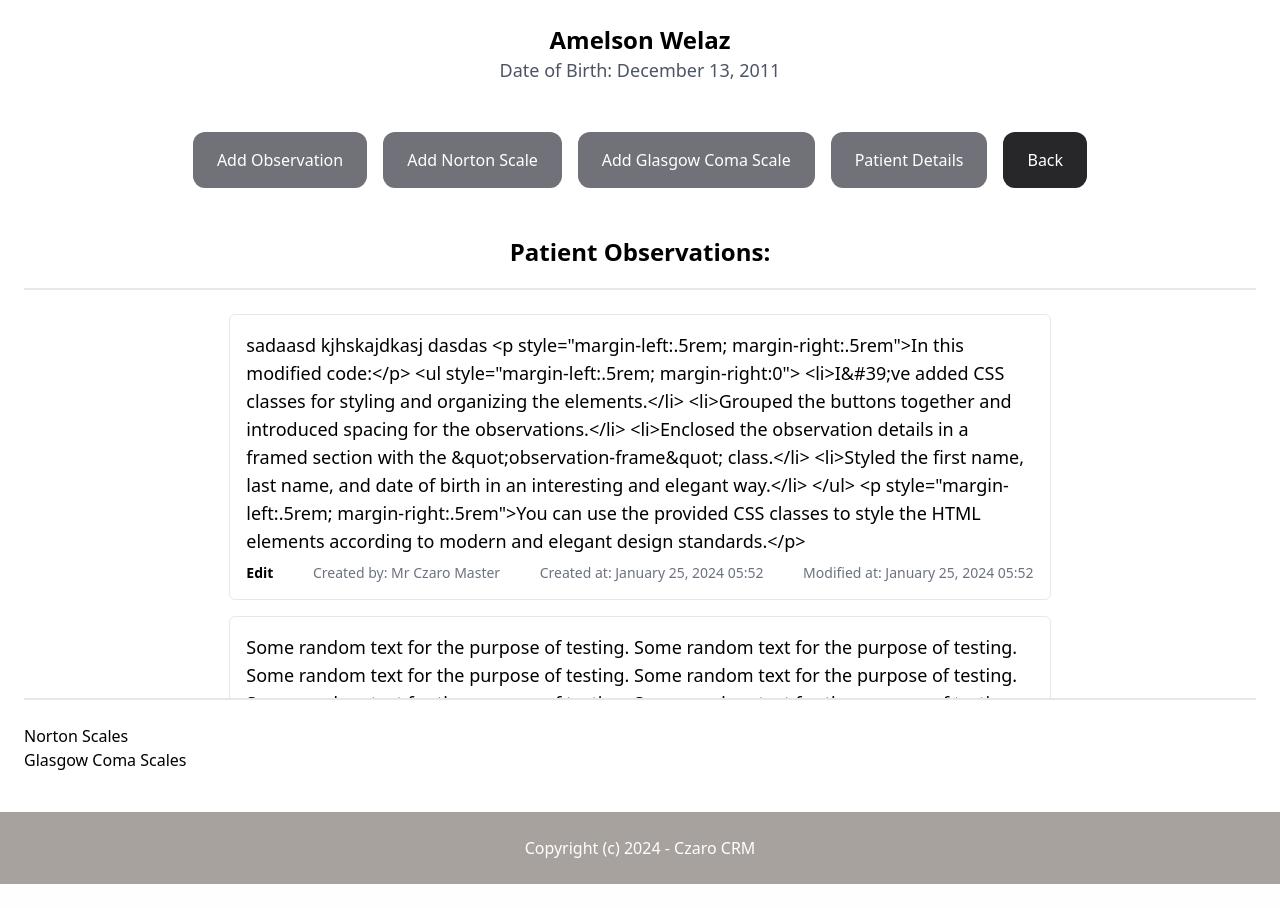
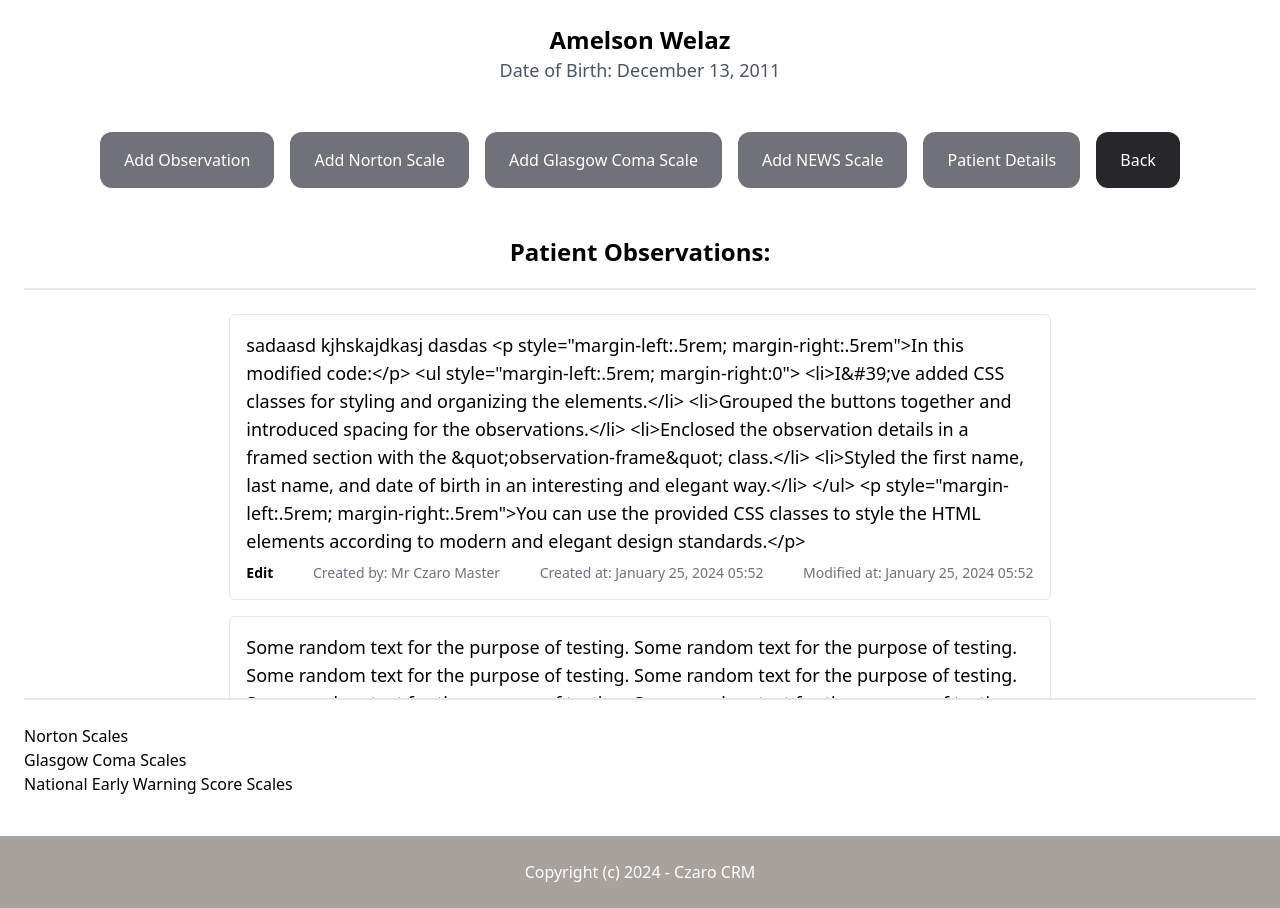
Before and after one commit to MrCzaro/Czaro_CRM, a Django app: page /patient/47fbee86-c528-4bd6-9041-1d184f406c07/patient-page/ in a window 1280 px wide. Shown: the part 76-984 px from the top of the page. Before the commit the page ends 960 px from the top, so only its background shows below. Run offline with Django 5.2, Linux system fonts and the light colour scheme; a user stored in the database is signed in; data comes from the database, SQL or seed files in the repository; both versions use the stored data as it was after the commit; some libraries are stand-ins or nearby versions.

Commit message:
Commit 31/1/24

```diff
--- a/patient/views.py
+++ b/patient/views.py
@@ -53,12 +53,14 @@ def patient_page(request, pk):
     observations = patient.observations.all()
     norton_scales = patient.norton.all()
     glasgow_scales = patient.glasgow.all()
+    news_scales = patient.news.all()
     context = {
         "patient" : patient,
         "title" : "Patient Page",
         "observations": observations,
         "norton_scales" : norton_scales,
         "glasgow_scales": glasgow_scales,
+        "news_scales": news_scales,
     }
 
     return render(request, "patient_page.html", context)
--- a/scales/models.py
+++ b/scales/models.py
@@ -188,7 +188,7 @@ class NewsScale(models.Model):
     heart_rate = models.IntegerField(validators=[MinValueValidator(0), MaxValueValidator(300)])
     level_of_consciousness = models.CharField(max_length=60,choices=LOC_CHOICES, default="awake")
     total_score = models.IntegerField(blank=True, null=True)
-    score_interpretation = models.CharField(max_length=255, blank=True, null=True)
+    score_interpretation = models.TextField()
 
     class Meta:
         ordering = ("-created_at",)
--- a/scales/views.py
+++ b/scales/views.py
@@ -120,7 +120,7 @@ def add_news_scale(request, pk):
         "patient_id" : patient.id,
     }
 
-    return render(request, "glasgow_form.html", context)
+    return render(request, "scale_form.html", context)
 
 def edit_news_scale(request, patient_id, news_id):
     patient = get_object_or_404(Patient, id=patient_id)
@@ -141,4 +141,4 @@ def edit_news_scale(request, patient_id, news_id):
         "patient_id" : patient.id,
     }
 
-    return render(request, "glasgow_form.html", context)
+    return render(request, "scale_form.html", context)
--- a/templates/patient_page.html
+++ b/templates/patient_page.html
@@ -11,6 +11,7 @@
     <a href="{% url 'patient:observation_add' patient.id %}" class="py-4 px-6 bg-zinc-500 rounded-xl text-white">Add Observation</a>
     <a href="{% url 'scales:norton_add' patient.id %}" class="py-4 px-6 bg-zinc-500 rounded-xl text-white mr-3">Add Norton Scale</a>
     <a href="{% url 'scales:glasgow_add' patient.id %}" class="py-4 px-6 bg-zinc-500 rounded-xl text-white mr-3">Add Glasgow Coma Scale</a>
+    <a href="{% url 'scales:news_add' patient.id %}" class="py-4 px-6 bg-zinc-500 rounded-xl text-white mr-3">Add NEWS Scale</a>
     <a href="{% url 'patient:detail' patient.id %}" class="py-4 px-6 bg-zinc-500 rounded-xl text-white">Patient Details</a>
     <a href="{% url 'patient:index' %}" class="py-4 px-6 bg-zinc-800 rounded-xl text-white">Back</a>
 </div>
@@ -76,4 +77,29 @@
     {% endfor %}
 </ul>
 
+<h2>National Early Warning Score Scales</h2>
+<ul>
+  {% for news_scale in news_scales %}
+    <li>
+      <p>Respiratory Rate: {{ news_scale.respiratory_rate }}</p>
+      <p>Oxygen Saturation: {{ news_scale.oxygen_saturation }}</p>
+      <p>Oxygen Supplementaion: {{ news_scale.get_is_on_oxygen_display }}</p>
+      <p>Is the patient in Acute exacebrations of chronic obstructive pulmonary disease state: {{ news_scale.get_aecopd_state_display }}</p>
+      <p>Body Temperature: {{ news_scale.temperature }}</p>
+      <p>Systolic Blood Pressure: {{ news_scale.systolic_blood_pressure }}</p>
+      <p>Diastolic Blood Pressure: {{ news_scale.diastolic_blood_pressure }}</p>
+      <p>Heart Rate: {{ news_scale.heart_rate }}</p>
+      <p>Level of consciousness: {{ news_scale.get_level_of_consciousness_display }} </p>
+      <p>Total NEWS score: {{ news_scale.total_score }}</p>
+      <p>Score Interpretation : {{ news_scale.score_interpretation }}
+      <p>Created by: {{ news_scale.created_by }} | Created_at: {{ news_scale.created_at}} | Modified at: {{ news_scale.modified_at }}</p>
+
+    {% if news_scale.created_by == user %}
+        <a href="{% url 'scales:news_edit' patient_id=patient.id news_id=news_scale.id %}" class="font-bold text-black mr-3">Edit</a>
+    {% endif %}
+    </li>
+  {% endfor %}
+</ul>
+
+
 {% endblock %}
```
Also changed, not shown: templates/scale_form.html (+14 -1 lines), db.sqlite3, scales/migrations/0003_newsscale.py (added).
